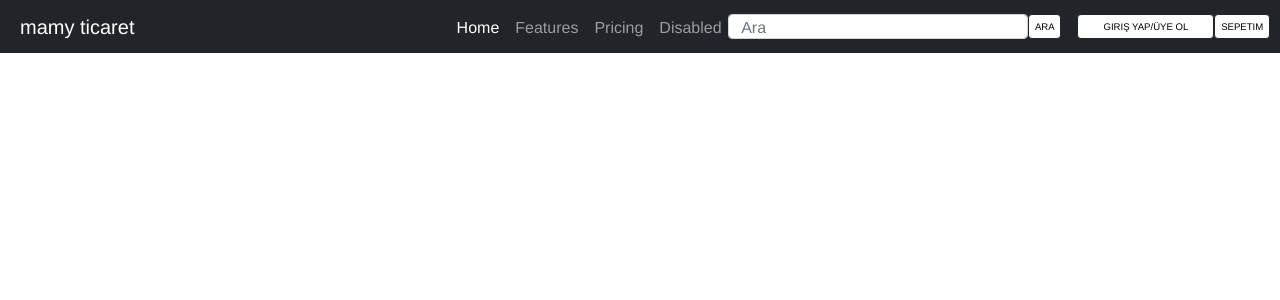
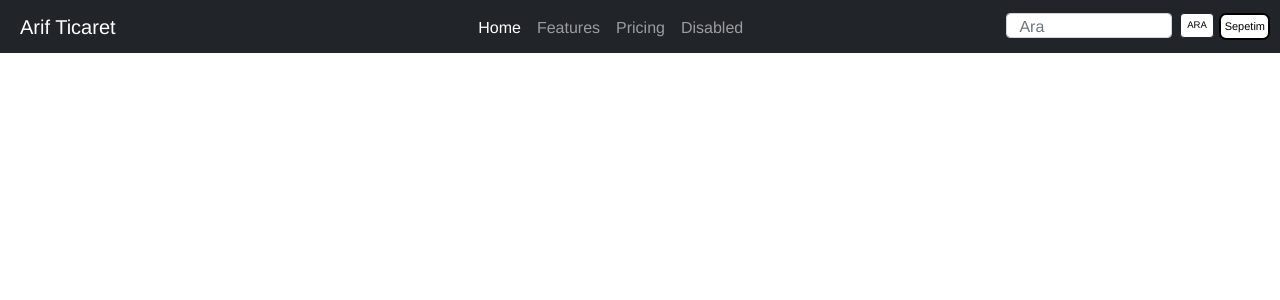
Before and after one commit to mykynk/e-commerce, a Vue app: page / in a window 1280 px wide. Shown: the top 300 px of the page. Built offline with nearby package versions, Linux system fonts and the light colour scheme.

Commit message:
Revert "değişiklik"

```diff
--- a/src/App.vue
+++ b/src/App.vue
@@ -2,7 +2,7 @@
   <div id="app">
     <nav class="navbar navbar-dark bg-dark navbar-expand-lg  ">
       <div class="container-fluid" style="justify-content: center; align-items: center" >
-        <a class="navbar-brand sec"  href="#" style="position: absolute; left: 20px" >mamy ticaret</a   >
+        <a class="navbar-brand sec"  href="#" style="position: absolute; left: 20px" >Arif Ticaret</a   >
         <button class="navbar-toggler" type="button" data-bs-toggle="collapse" data-bs-target="#navbarNav" aria-controls="navbarNav" aria-expanded="false" aria-label="Toggle navigation" >
           <span class="navbar-toggler-icon"></span>
         </button>
@@ -23,11 +23,10 @@
           </ul>
         </div>
       </div>
-      <form class="d-flex" style="white-space: nowrap">
-        <input class="form-control arama  " type="search" placeholder="Ara" aria-label="Ara" style=" width: 300px; height:25px">
-        <button class="btn btn-outline-dark btn arama me-3 " type="submit">Ara</button>
-        <button class="btn btn-outline-dark btn arama " type="submit" style="padding: 3px 25px">Giriş Yap/Üye Ol</button>
-        <button class="btn btn-outline-dark btn arama " type="submit">Sepetim</button>
+      <form class="d-flex ">
+        <input class="form-control me-2 arama " type="search" placeholder="Ara" aria-label="Ara" style="height:25px ">
+        <button class="btn btn-outline-dark btn arama" type="submit">Ara</button>
+        <button class="btnsepetim" type="submit">Sepetim</button>
 
       </form>
     </nav>
@@ -90,7 +89,7 @@ export default {
   display: inline-block;
   position: relative;
   padding-bottom: 3px;
-  left: 220px;
+  left: 100px;
 }
 .sec:after {
   content: "";
@@ -133,7 +132,7 @@ export default {
   display: inline-block;
   position: relative;
   padding-bottom: 3px;
-  right: 10px;
+  right: 15px;
 
 }
 .btn {
@@ -146,7 +145,9 @@ export default {
     color:black;
     line-height: 2px;
 }
-.btngiris {
+.btnsepetim {
+  display: inline-block;
+  position: relative;
   background: #ffffff;
   background-image: -webkit-linear-gradient(top, #ffffff, #ffffff);
   background-image: -moz-linear-gradient(top, #ffffff, #ffffff);
@@ -155,23 +156,18 @@ export default {
   background-image: linear-gradient(to bottom, #ffffff, #ffffff);
   -webkit-border-radius: 11;
   -moz-border-radius: 11;
-  border-radius: 11px;
-  font-family: Arial;
+  border-radius: 7px;
   color: #000000;
-  font-size: 12px;
-  padding: 10px 10px 10px 10px;
+  font-size: 11px;
+  padding: 3px 3px 4px 4px;
   border: solid #000000 2px;
   text-decoration: none;
+  right:10px
 }
 
-.btngiris:hover {
+.btnsepetim:hover {
   background: #000000;
-  background-image: -webkit-linear-gradient(top, #000000, #000000);
-  background-image: -moz-linear-gradient(top, #000000, #000000);
-  background-image: -ms-linear-gradient(top, #000000, #000000);
-  background-image: -o-linear-gradient(top, #000000, #000000);
-  background-image: linear-gradient(to bottom, #000000, #000000);
   text-decoration: none;
-  color: #ffffff;
+  color: #fff;
 }
 </style>
```
Also changed, not shown: 1 other file (tests, documents, lock files or other folders).
